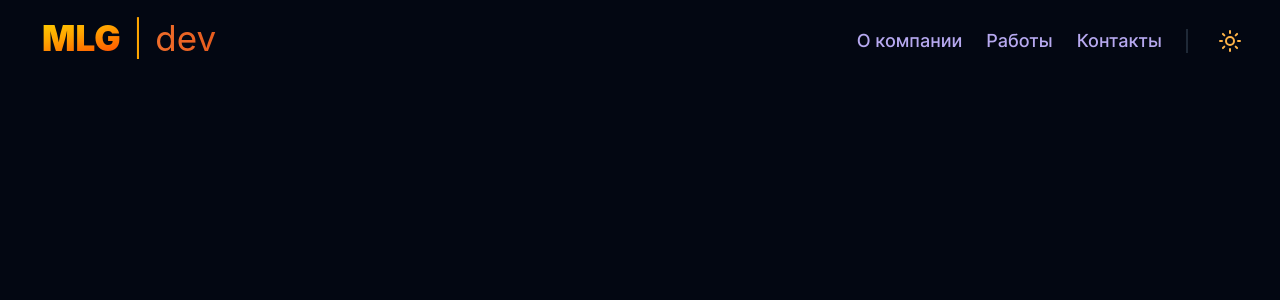
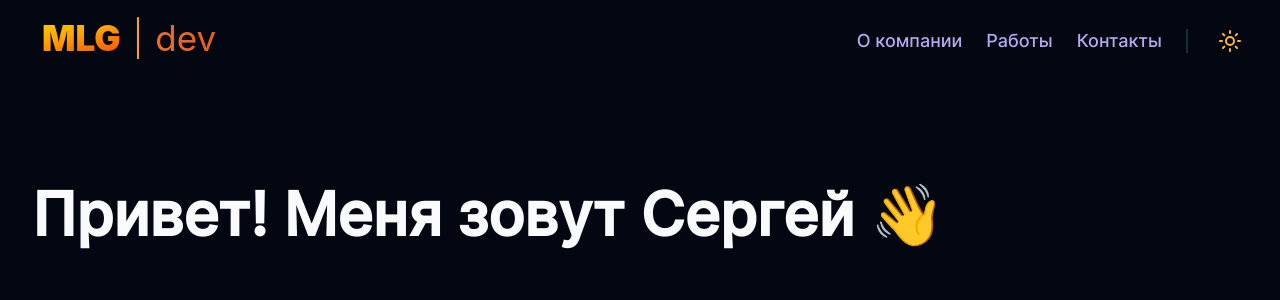
Before and after one commit to SergeyMalyuga/mlg-dev, an Angular app: page / in a window 1280 px wide. Shown: the top 300 px of the page. Built offline with nearby package versions, Linux system fonts and the light colour scheme.

Commit message:
feat(hero.component): добавить заголовок с приветствием
- заголовок: текст + 👋
- анимировать emoji -> помахивания руки

```diff
--- a/src/app/features/hero/hero.component.html
+++ b/src/app/features/hero/hero.component.html
@@ -1 +1,8 @@
-<section class="hero"></section>
+<section class="hero">
+  <div class="hero__content container">
+    <h1 class="hero__title-main">
+      Привет! Меня зовут Сергей
+      <span class="hero__emoji-hand">👋</span>
+    </h1>
+  </div>
+</section>
--- a/src/app/features/hero/hero.component.scss
+++ b/src/app/features/hero/hero.component.scss
@@ -1,5 +1,86 @@
 @use '../../../styles/variables' as variables;
 
 .hero {
+  padding: 96px 0;
 
+  &__title {
+    &-main {
+      color: rgb(var(--title-color));
+      font-size: 60px;
+      line-height: 72px;
+      margin-bottom: 8px;
+
+      @media (width <= 1023px) {
+        font-size: 48px;
+        line-height: 100%;
+      }
+
+      @media (width <= 767px) {
+        font-size: 36px;
+        line-height: 40px;
+      }
+    }
+  }
+
+  &__emoji {
+    &-hand {
+      display: inline-block;
+      animation: wave 1.2s linear 3;
+      animation-direction: alternate;
+    }
+  }
 }
+
+@keyframes wave {
+  0% { transform: rotate(0deg); }
+  25% { transform: rotate(20deg); }
+  50% { transform: rotate(-10deg); }
+  75% { transform: rotate(15deg); }
+  100% { transform: rotate(0deg); }
+}
+
+/*
+@keyframes wave {
+  to {
+    transform: rotate(0);
+  }
+
+  from {
+    transform: rotate(14deg);
+  }
+}
+*/
+
+/*@keyframes wave { //TODO выбрать вариант анимации
+  0% {
+    transform: rotate(0deg);
+  }
+
+  10% {
+    transform: rotate(14deg);
+  }
+
+  20% {
+    transform: rotate(-8deg);
+  }
+
+  30% {
+    transform: rotate(14deg);
+  }
+
+  40% {
+    transform: rotate(-4deg);
+  }
+
+  50% {
+    transform: rotate(10deg);
+  }
+
+  60% {
+    transform: rotate(0deg);
+  }
+
+  100% {
+    transform: rotate(0deg);
+  }
+}*/
--- a/src/styles/_themes.scss
+++ b/src/styles/_themes.scss
@@ -49,7 +49,6 @@ body.theme-dark {
   --gray-800: 243 244 246;
   --gray-900: 249 250 251;
   --gray-950: 255 255 255;
-
   --lavender-300: 214 204 255;
   --lavender-400: 183 169 240;
   --lavender-600: 143 127 217;
```
